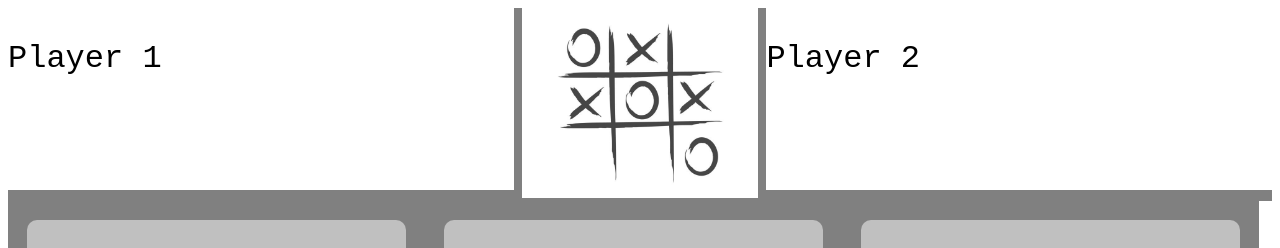
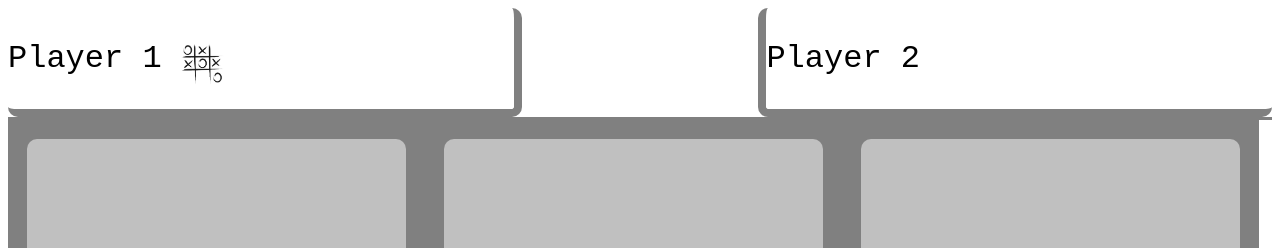
Before and after one commit to pepatt/TikTakToe-hackathon, a React (Vite) app: page / in a window 1280 px wide. Shown: the top 248 px of the page. Built offline with nearby package versions, Linux system fonts and the light colour scheme.

Commit message:
last commit

```diff
--- a/src/App.jsx
+++ b/src/App.jsx
@@ -5,10 +5,11 @@ import Main from "./components/Main/main";
 import Footer from "./components/Footer/Footer";
 
 function App() {
+  const [playerTurn, setPlayerTurn] = useState(true);
   return (
     <>
-      <Header />
-      <Main />
+      <Header playerTurn = {playerTurn}/>
+      <Main playerTurn = {playerTurn} setPlayerTurn = {setPlayerTurn} />
       <Footer />
     </>
   );
--- a/src/components/Footer/Footer.scss
+++ b/src/components/Footer/Footer.scss
@@ -40,6 +40,8 @@
     width: 20vw;
     height: 25vh;
     align-items: center;
+    border-radius: 10px;
+
   }
 
   &__o {
@@ -55,15 +57,7 @@
     border-width: 0.5rem 0.5rem 0.5rem 0.5rem;
     width: 20vw;
     height: 25vh;
-  }
+    border-radius: 10px;
 
-  &__blink-me {
-    animation: blinker 1s linear infinite;
-  }
-
-  @keyframes blinker {
-    50% {
-      opacity: 0;
-    }
   }
 }
--- a/src/components/Header/Header.jsx
+++ b/src/components/Header/Header.jsx
@@ -2,16 +2,38 @@ import React from "react";
 import "./Header.scss";
 import TicTac from "../../../public/tic-tac-toe.jpeg";
 
-function Header() {
+function Header({ playerTurn }) {
+  console.log(playerTurn);
+  function turnDisplayTrue() {
+    if(playerTurn === true) {
+      return (
+        <img className="header__img-2" src={TicTac}></img>
+      );
+    } else if (playerTurn === false) {
+      <img className="header__img-2" src={TicTac}></img>
+    }
+  }
+
+  function turnDisplayFalse() {
+    if(playerTurn === false) {
+      return (
+        <img className="header__img-2" src={TicTac}></img>
+      );
+    } else if (playerTurn === true) {
+    }
+  }
+
   return (
     <div className="header">
       <div className="header__nav">
         <div className="header__player1">
           <p>Player 1</p>
+          {turnDisplayTrue()}
         </div>
-        <img className="header__img header__blink-me" src={TicTac}></img>
+        {/* <img className="header__img header__blink-me" src={TicTac}></img> */}
         <div className="header__player2">
           <p>Player 2</p>
+          {turnDisplayFalse()}
         </div>
       </div>
     </div>
--- a/src/components/Header/Header.scss
+++ b/src/components/Header/Header.scss
@@ -10,6 +10,16 @@
   &__img {
     width: 15%;
   }
+  &__img-1 {
+    padding-top: 2rem;
+    padding-left: 1rem;
+    height: 3rem;
+  }
+  &__img-2 {
+    padding-top: 2rem;
+    padding-left: 1rem;
+    height: 3rem;
+  }
 
   &__nav {
     display: flex;
@@ -19,6 +29,8 @@
   }
 
   &__player1 {
+    display: flex;
+    justify-content: flex-start;
     font-family: monospace;
     font-weight: 500;
     font-size: 2rem;
@@ -27,9 +39,12 @@
     border-color: grey;
     border-style: solid;
     border-width: 0 0.5rem 0.5rem 0;
+    border-radius: 10px;
   }
 
   &__player2 {
+    display: flex;
+    justify-content: flex-start;
     font-family: monospace;
     font-weight: 500;
     font-size: 2rem;
@@ -38,15 +53,7 @@
     border-color: grey;
     border-style: solid;
     border-width: 0 0 0.5rem 0.5rem;
+    border-radius: 10px;
   }
 
-  &__blink-me {
-    animation: blinker 1s linear infinite;
-  }
-
-  @keyframes blinker {
-    50% {
-      opacity: 0;
-    }
-  }
 }
--- a/src/components/Main/main.jsx
+++ b/src/components/Main/main.jsx
@@ -3,7 +3,7 @@ import "./main.scss";
 import { useState } from "react";
 import axios from "axios";
 
-function Main() {
+function Main({ playerTurn, setPlayerTurn }) {
   const [tictacArr, setTictacArr] = useState([
     " ",
     " ",
@@ -15,8 +15,6 @@ function Main() {
     " ",
     " ",
   ]);
-  const [playerTurn, setPlayerTurn] = useState(true);
-
   async function clickHandler(e) {
     e.preventDefault();
     console.log(e.target.id);
```
